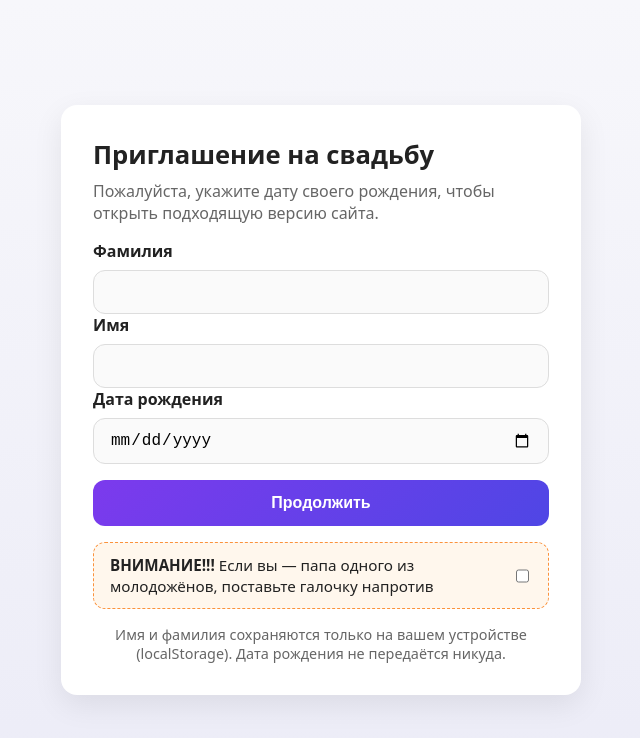
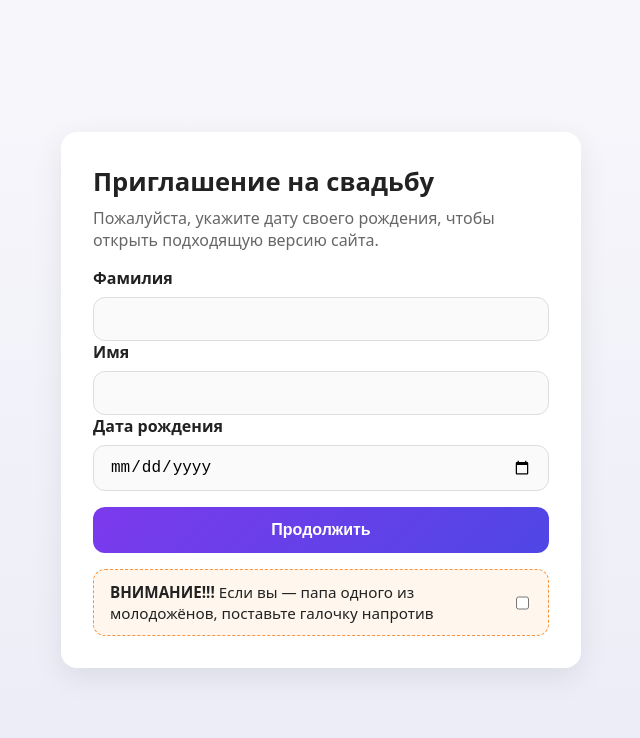
Before and after one commit to toliacherkashin/swadba-site, a plain HTML site: page index.html in a window 1280 px wide. Shown: the whole page, without its empty margins (319-959 px from the left). Drawn offline with Linux system fonts and the light colour scheme.

Commit message:
Update index.html

```diff
--- a/index.html
+++ b/index.html
@@ -192,8 +192,6 @@
                 <input type="checkbox" id="isDad" aria-label="Я папа одного из молодожёнов" />
             </div>
         </div>
-
-        <div class="footer">Имя и фамилия сохраняются только на вашем устройстве (localStorage). Дата рождения не передаётся никуда.</div>
     </main>
 
     <!-- Модалка на случай, если пользователю ровно 30 лет -->
```
